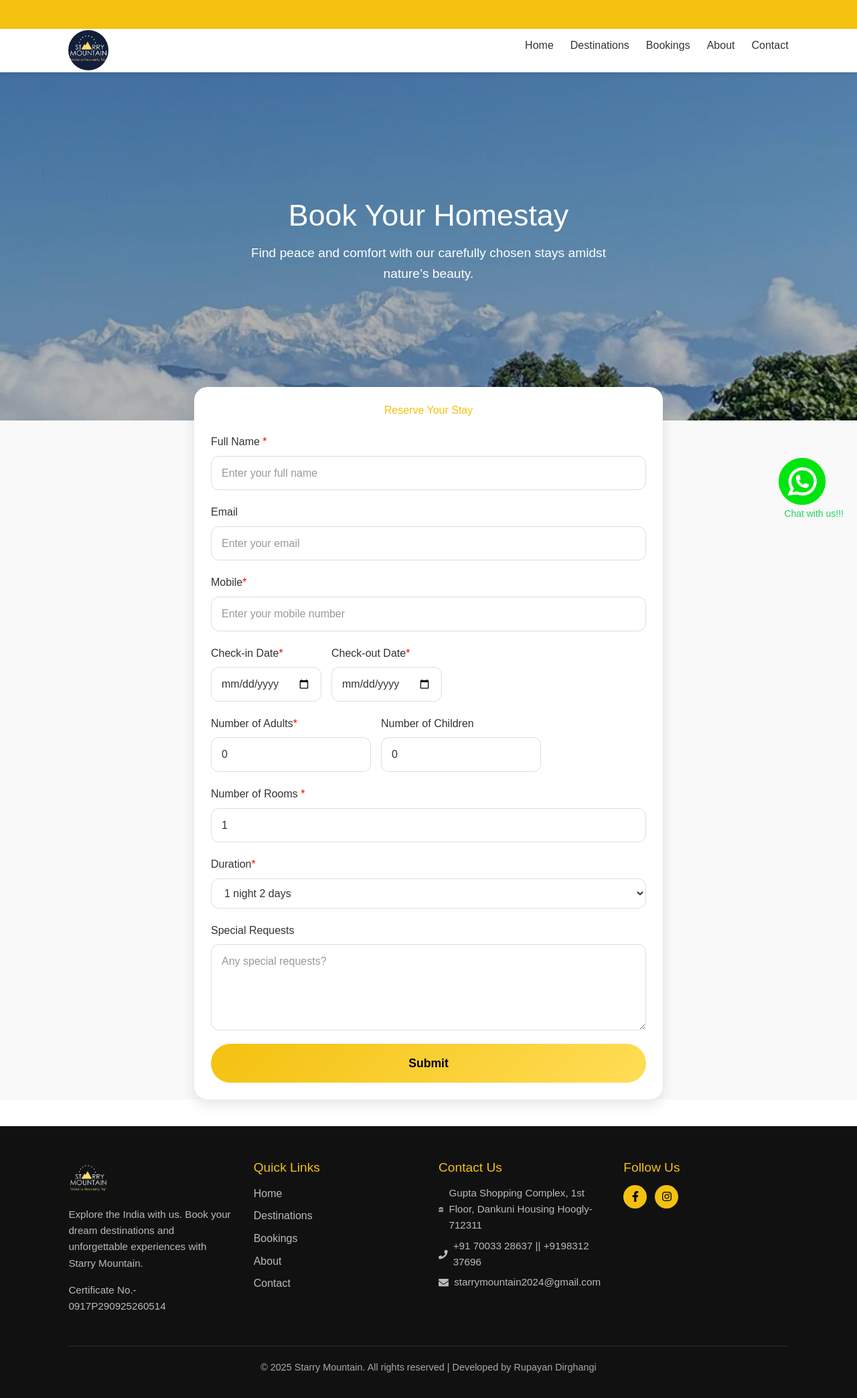
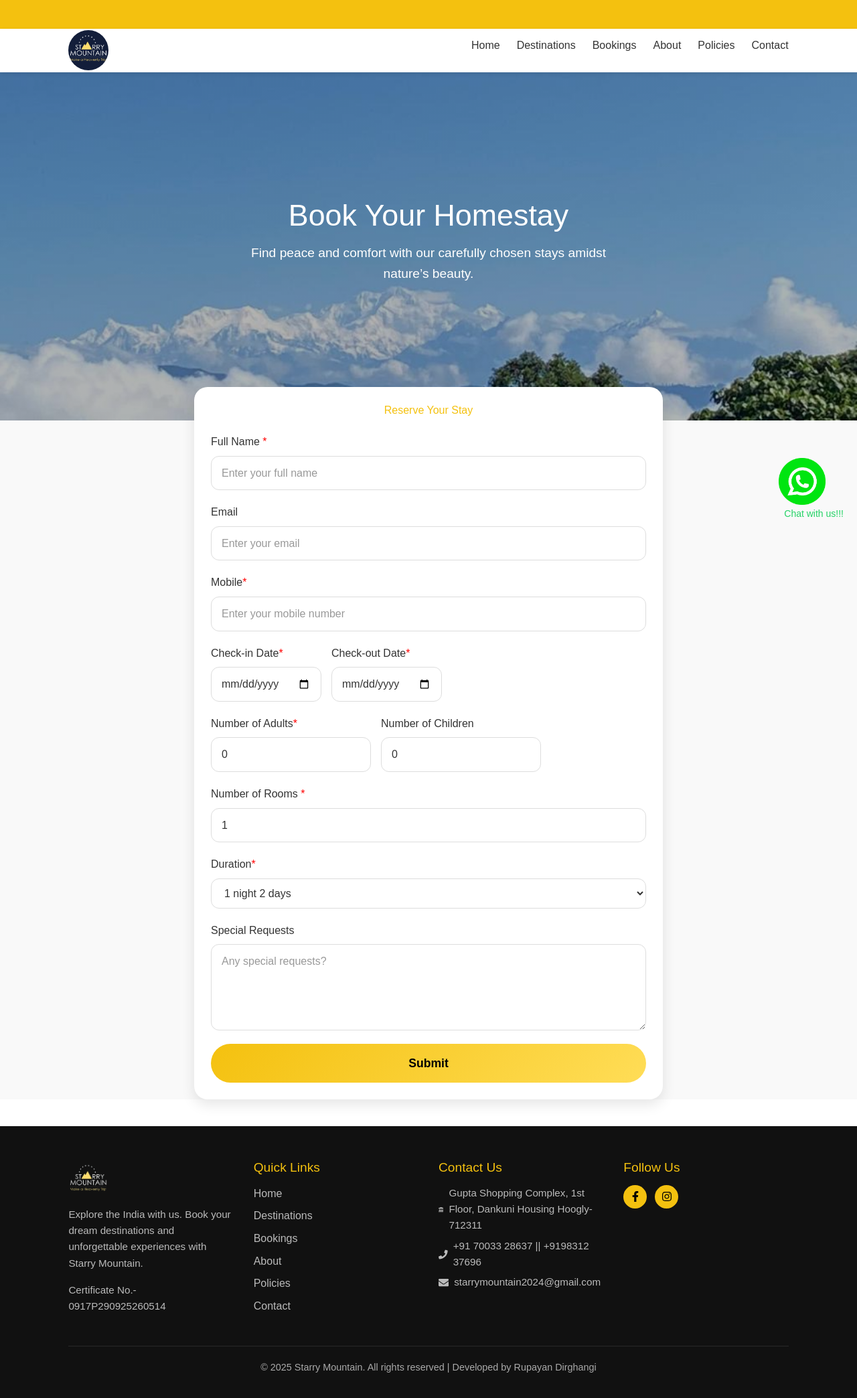
Before and after one commit to Rupayan13/starry-mountain-frontend, a React (Vite) app: page /booking in a window 1280 px wide. Shown: the whole page at 67% size. Built offline with nearby package versions, Linux system fonts and the light colour scheme.

Commit message:
Policies are updated

```diff
--- a/src/App.css
+++ b/src/App.css
@@ -1595,6 +1595,7 @@ footer {
   padding: 2px;
   background: linear-gradient(135deg, #f4c10f, #f9a825);
   -webkit-mask: linear-gradient(#fff 0 0) content-box, linear-gradient(#fff 0 0);
+  mask: linear-gradient(#fff 0 0) content-box, linear-gradient(#fff 0 0);
   -webkit-mask-composite: xor;
           mask-composite: exclude;
   opacity: 0;
--- a/src/components/AdminFeedbacks.jsx
+++ b/src/components/AdminFeedbacks.jsx
@@ -39,11 +39,6 @@ const AdminFeedbacks = () => {
       .catch((err) => console.log(err));
   };
 
-  // className Now handleEdit only sets the ID
-  const handleEdit = (id) => {
-    setSelectedId(id);
-  };
-
   return (
     <div className="booking-table-page">
       <h2>User Feedbacks</h2>
@@ -78,7 +73,7 @@ const AdminFeedbacks = () => {
                     className="edit-btn"
                     data-bs-toggle="modal"
                     data-bs-target="#exampleModal"
-                    onClick={() => handleEdit(feedback._id)}
+                    onClick={() => setSelectedId(feedback._id)}
                   >
                     Edit
                   </button>
--- a/src/components/Footer.jsx
+++ b/src/components/Footer.jsx
@@ -27,6 +27,7 @@ function Footer() {
                         <li><Link to="/places">Destinations</Link></li>
                         <li><Link to="/booking">Bookings</Link></li>
                         <li><Link to="/about">About</Link></li>
+                        <li><Link to="Starry-Mountain.pdf" target="_blank">Policies</Link></li>
                         <li><Link to="/contact">Contact</Link></li>
                     </ul>
                 </div>
--- a/src/components/Navbar.jsx
+++ b/src/components/Navbar.jsx
@@ -44,6 +44,7 @@ function Navbar() {
           <li><Link to="/places">Destinations</Link></li>
           <li><Link to="/booking">Bookings</Link></li>
           <li><Link to="/about">About</Link></li>
+          <li><Link to="Starry-Mountain.pdf" target="_blank">Policies</Link></li>
           <li><Link to="/contact">Contact</Link></li>
           {/* <li><a to="#" className="btn">Book Now</a></li> */}
         </ul>
```
Also changed, not shown: 1 other file (tests, documents, lock files or other folders).
